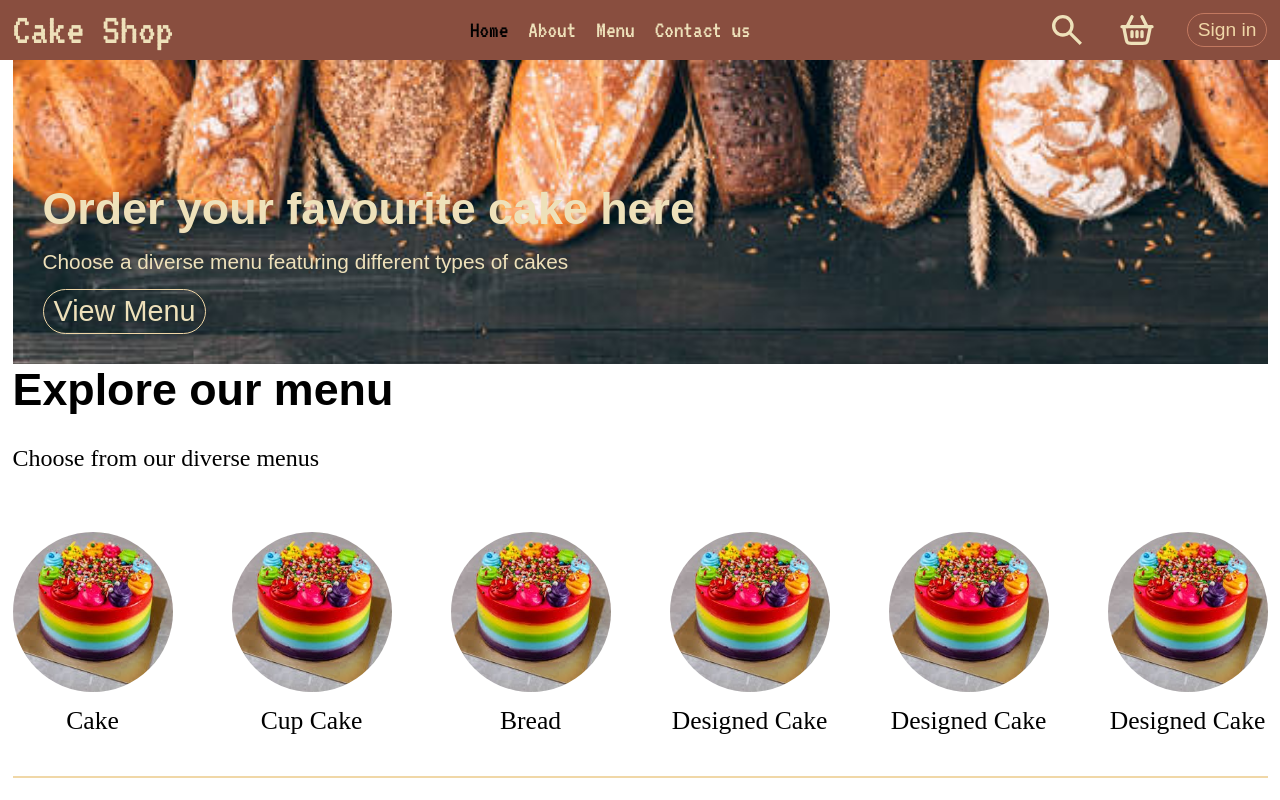
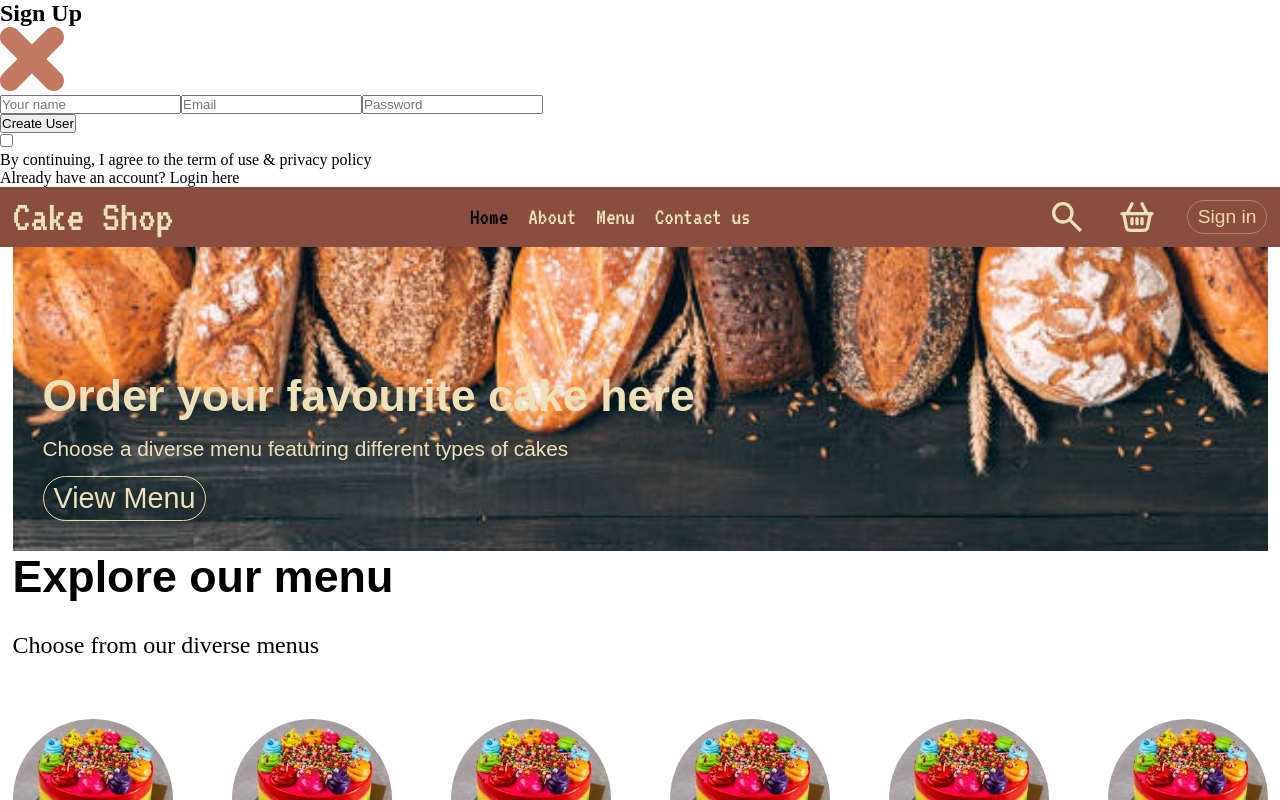
Before and after one commit to FrancisAl-j/Cake-shop, a React (Vite) app in the folder client/: page / in a window 1280 px wide. Both pictures are taken after a click on the button "Sign in". Shown: the top 800 px of the page. Built offline with nearby package versions, Linux system fonts and the light colour scheme.

Commit message:
Finished UI and functionality of signin and signup (No design yet)

```diff
--- a/client/src/App.jsx
+++ b/client/src/App.jsx
@@ -4,12 +4,17 @@ import Home from "./pages/Home";
 import Cart from "./pages/cart/Cart";
 import OrderPlace from "./pages/place-order/PlaceOrder";
 import Footer from "./components/footer/Footer";
+import LoginPopUp from "./components/loginPopUp/LoginPopUp";
+import { useState } from "react";
 
 const App = () => {
+  const [showLogin, setShowLogin] = useState(false);
+
   return (
     <BrowserRouter>
       <main>
-        <Nav />
+        {showLogin ? <LoginPopUp setShowLogin={setShowLogin} /> : <></>}
+        <Nav setShowLogin={setShowLogin} />
         <Routes>
           <Route path="/" element={<Home />} />
           <Route path="/cart" element={<Cart />} />
--- a/client/src/components/Nav.jsx
+++ b/client/src/components/Nav.jsx
@@ -3,7 +3,7 @@ import Basket from "../assets/basket.svg";
 import { useState } from "react";
 import { Link } from "react-router-dom";
 
-const Nav = () => {
+const Nav = ({ setShowLogin }) => {
   const [menu, setMenu] = useState("Home");
 
   return (
@@ -53,7 +53,9 @@ const Nav = () => {
             <img src={Basket} alt="basket" />
             <div className="dot"></div>
           </div>
-          <button className="signinBtn">Sign in</button>
+          <button className="signinBtn" onClick={() => setShowLogin(true)}>
+            Sign in
+          </button>
         </div>
       </nav>
     </header>
--- /dev/null
+++ b/client/src/components/loginPopUp/LoginPopUp.jsx
@@ -0,0 +1,46 @@
+import { useState } from "react";
+import "./loginPopUp.css";
+import Cross from "../../assets/cross.svg";
+
+const LoginPopUp = ({ setShowLogin }) => {
+  const [currState, setCurrState] = useState("Sign Up"); // current state
+
+  return (
+    <div className="login-popup">
+      <form className="login-popup-container">
+        <div className="login-popup-title">
+          <h2>{currState}</h2>
+          <img onClick={() => setShowLogin(false)} src={Cross} alt="" />
+        </div>
+        <div className="login-popup-inputs">
+          {currState === "Login" ? (
+            <></>
+          ) : (
+            <input type="text" placeholder="Your name" required />
+          )}
+
+          <input type="email" placeholder="Email" required />
+          <input type="password" placeholder="Password" required />
+        </div>
+        <button>{currState === "Sign Up" ? "Create User" : "Login"}</button>
+        <div className="login-popup-condition">
+          <input type="checkbox" required />
+          <p>By continuing, I agree to the term of use & privacy policy</p>
+        </div>
+        {currState === "Login" ? (
+          <p>
+            Create a new account?{" "}
+            <span onClick={() => setCurrState("Sign Up")}>Click here</span>
+          </p>
+        ) : (
+          <p>
+            Already have an account?{" "}
+            <span onClick={() => setCurrState("Login")}>Login here</span>
+          </p>
+        )}
+      </form>
+    </div>
+  );
+};
+
+export default LoginPopUp;
```
Also changed, not shown: client/src/assets/cross.svg (added), client/src/components/loginPopUp/loginPopUp.css (added).
